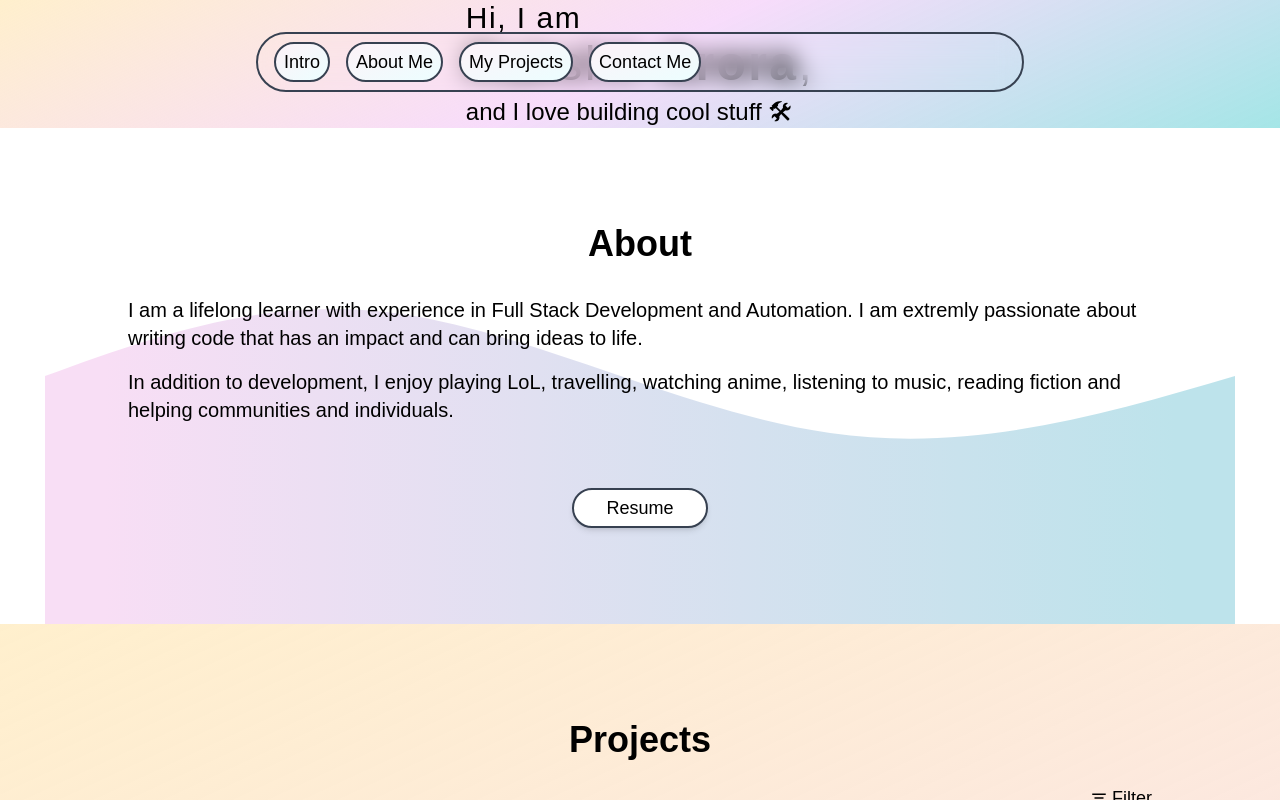
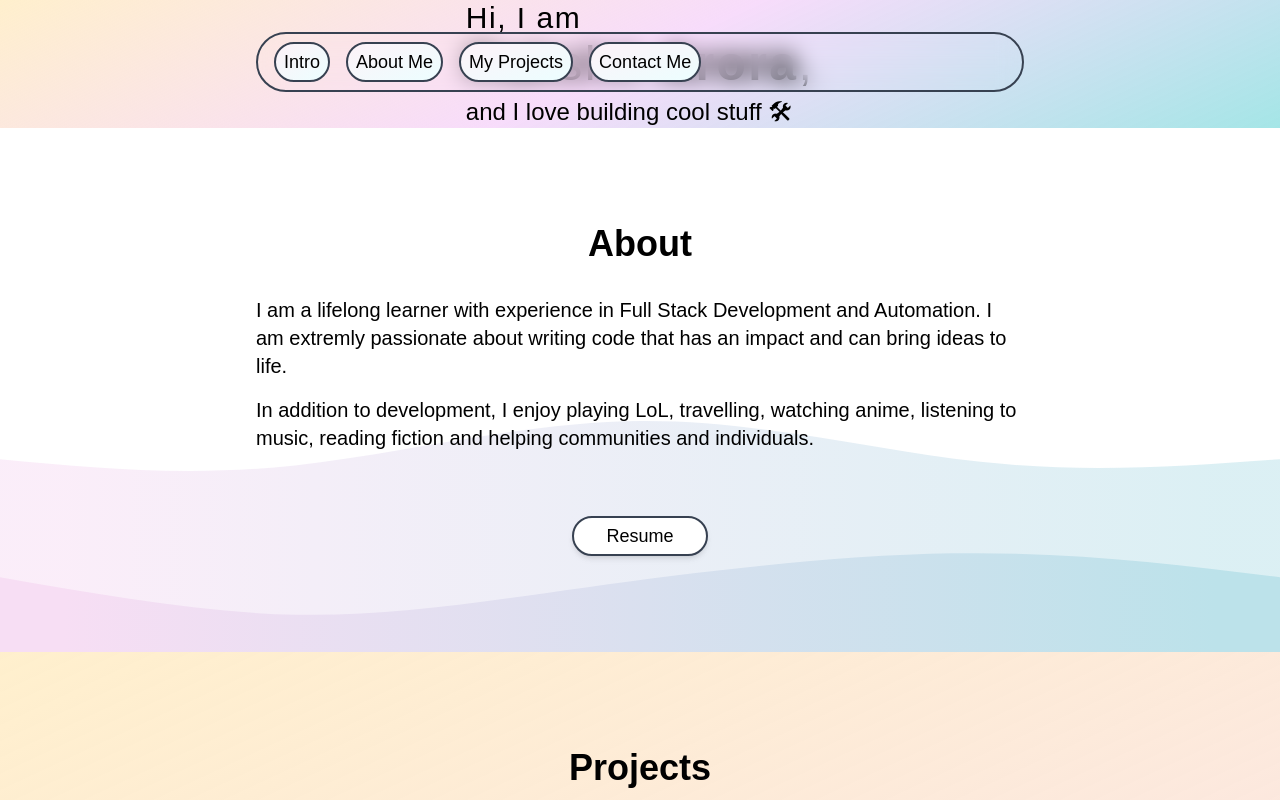
Before and after one commit to rakshit087/rakshit087.github.io, a Next.js app: page / in a window 1280 px wide. Built offline with nearby package versions, Linux system fonts and the light colour scheme; what next-real-viewport would draw is missing.

Commit message:
Changed BG Waves for about

```diff
--- a/src/sections/About.tsx
+++ b/src/sections/About.tsx
@@ -2,12 +2,9 @@ export const About = () => {
   return (
     <section
       id="about"
-      className="flex flex-col items-center justify-center px-8 py-24 bg-no-repeat fill-screen snap-start snap-always md:px-32"
-      style={{
-        backgroundImage: "url('/images/bg-wave.svg')",
-        backgroundPosition: "bottom",
-      }}
+      className="flex flex-col items-center justify-center px-8 py-24 bg-bottom bg-no-repeat fill-screen snap-start snap-always md:px-32 bg-waveMobile lg:bg-wave"
     >
+      <div className="flex flex-col items-center justify-center max-w-3xl">
         <p className="mb-4 text-3xl font-bold md:text-4xl md:mb-8">About</p>
         <div className="mb-8 text-lg md:text-xl md:mb-16">
           <p className="mb-4">
@@ -28,6 +25,7 @@ export const About = () => {
             Resume
           </button>
         </a>
+      </div>
     </section>
   );
 };
--- a/tailwind.config.js
+++ b/tailwind.config.js
@@ -7,7 +7,12 @@ module.exports = {
     "./src/sections/**/*.{js,ts,jsx,tsx}",
   ],
   theme: {
-    extend: {},
+    extend: {
+      backgroundImage: {
+        wave: "url('/images/bg-wave.svg')",
+        waveMobile: "url('/images/bg-wave-mobile.svg')",
+      },
+    },
   },
   plugins: [],
 };
```
Also changed, not shown: public/images/bg-wave-mobile.svg (added), public/images/bg-wave.svg, src/styles/globals.css (line endings or trailing spaces). Lines whose indentation alone changed are shown as unchanged.
